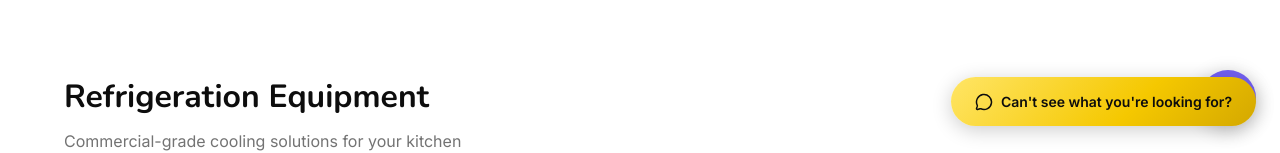
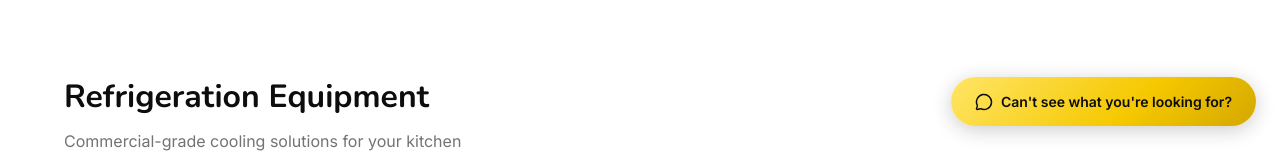
Before and after one commit to carltonqu/mcn-restaurant-supplies, a Next.js app: page /products in a window 1280 px wide. Shown: the part 650-803 px from the top of the page. Built offline with nearby package versions, Linux system fonts and the light colour scheme.

Commit message:
Remove WhatsAppButton from products page

```diff
--- a/app/products/page.tsx
+++ b/app/products/page.tsx
@@ -1,7 +1,6 @@
 import TopBar from '@/components/TopBar';
 import Navbar from '@/components/Navbar';
 import Footer from '@/components/Footer';
-import WhatsAppButton from '@/components/WhatsAppButton';
 import FloatingContactButton from '@/components/FloatingContactButton';
 import ProductCategory from '@/components/ProductCategory';
 import CategoryNav from '@/components/CategoryNav';
@@ -156,7 +155,6 @@ export default function ProductsPage() {
         </section>
       </main>
       <Footer />
-      <WhatsAppButton />
       <FloatingContactButton />
 
       <style>{`
```
